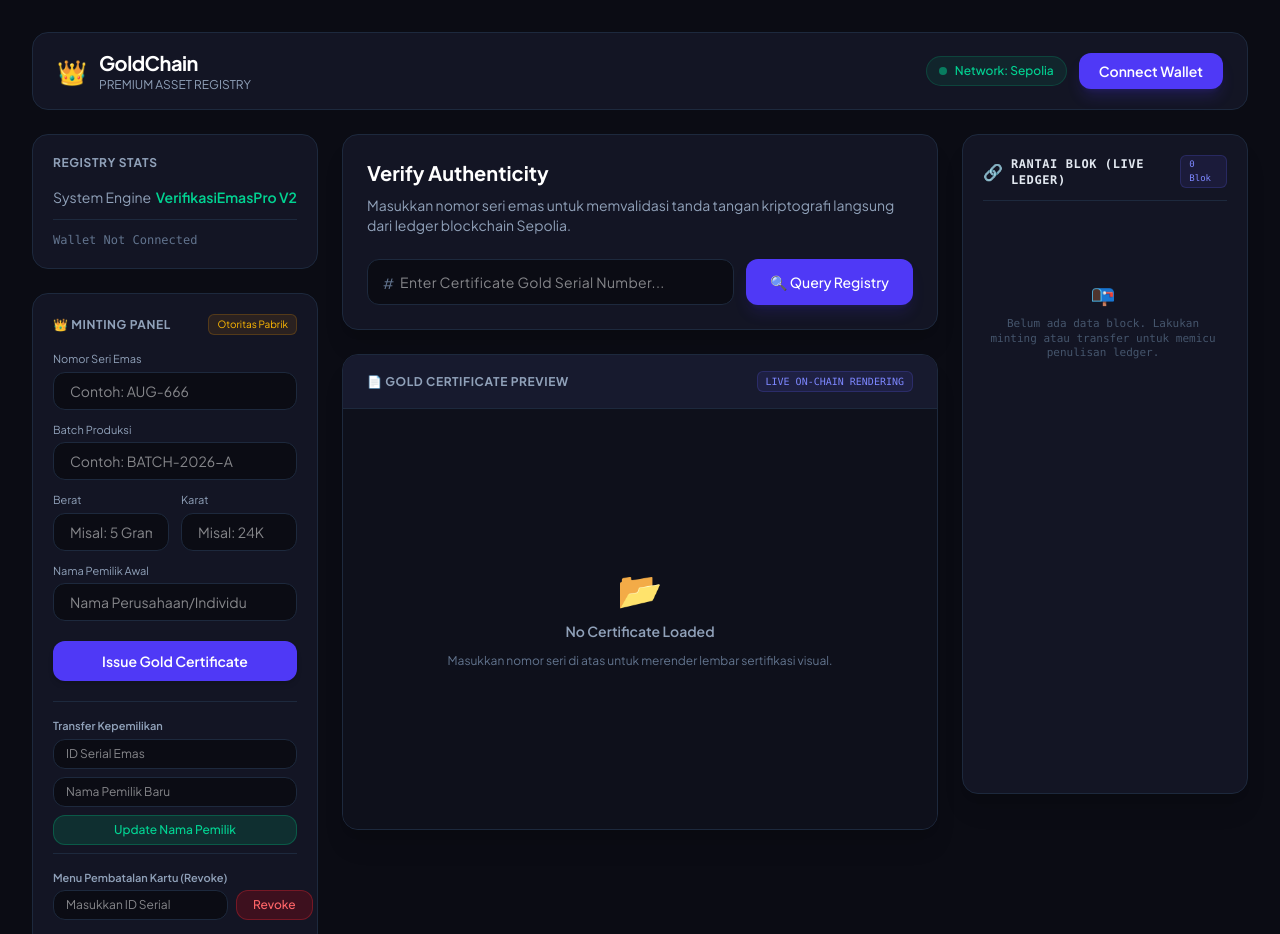
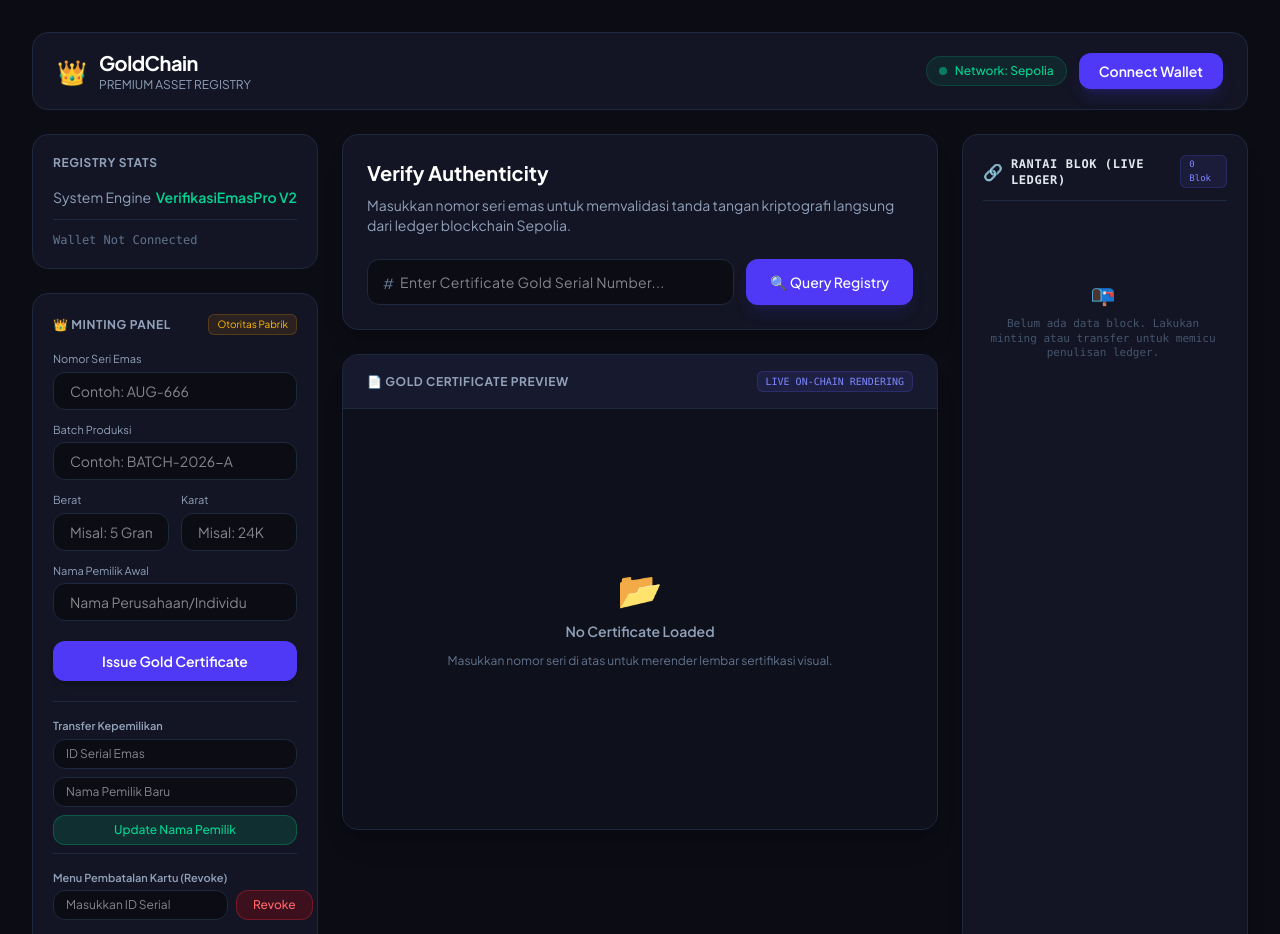
Before and after one commit to Bismasn/GoldVerify1, a plain HTML site: page index.html in a window 1280 px wide. Shown: the top 934 px of the page. Drawn offline with nearby package versions, Linux system fonts and the light colour scheme.

Commit message:
Menyamakan sisi kanan dan kiri

```diff
--- a/index.html
+++ b/index.html
@@ -415,7 +415,7 @@
 
       <!-- KOLOM 4: RANTAI BLOK VISUALIZER VERTICAL -->
       <div
-        class="bg-[#131524] border border-slate-800 rounded-2xl p-5 shadow-xl md:col-span-3 lg:col-span-1 flex flex-col h-full max-h-[660px]"
+        class="bg-[#131524] border border-slate-800 rounded-2xl p-5 shadow-xl md:col-span-3 lg:col-span-1 flex flex-col h-full max-h-[880px]"
       >
         <div
           class="flex justify-between items-center mb-4 border-b border-slate-800 pb-3"
```
